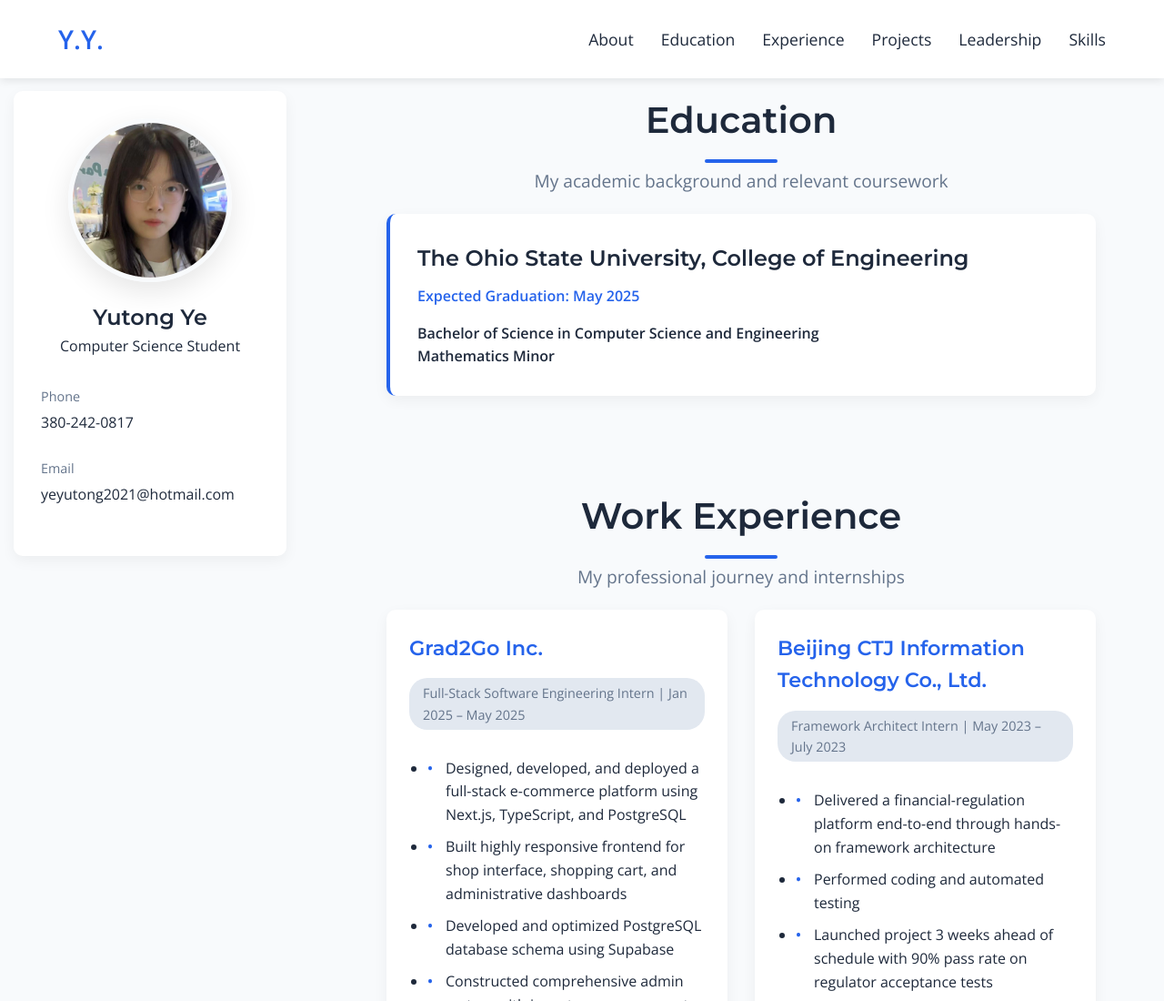
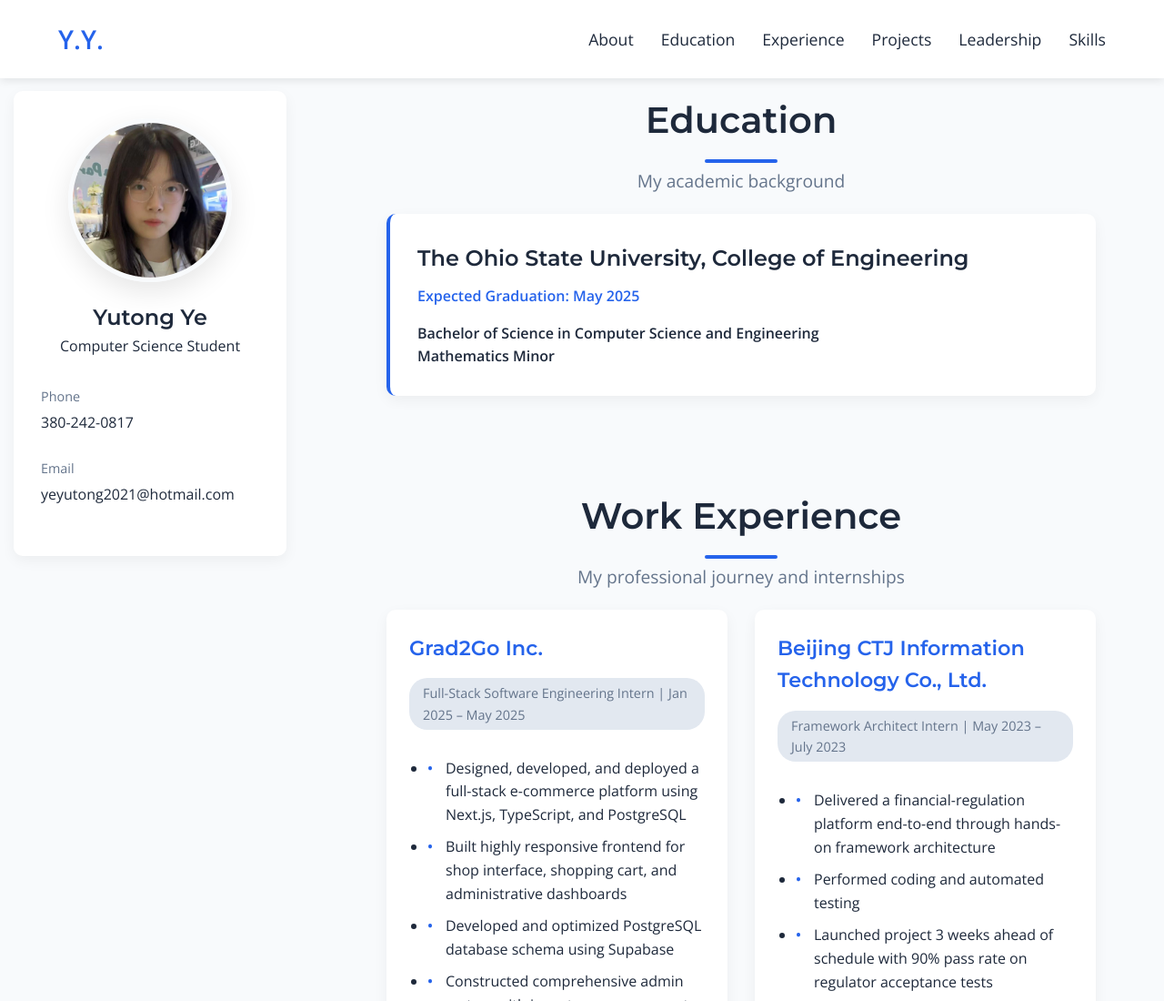
Before and after one commit to YutongYe2004/YutongYe2004.github.io, a plain HTML site: page index.html in a window 1280 px wide. Shown: the top 1100 px of the page at 91% size. Drawn offline with nearby package versions, Linux system fonts and the light colour scheme.

Commit message:
Fix: Education info error

```diff
--- a/index.html
+++ b/index.html
@@ -675,7 +675,7 @@
                 <div class="container">
                     <div class="section-title">
                         <h2>Education</h2>
-                        <p>My academic background and relevant coursework</p>
+                        <p>My academic background</p>
                     </div>
 
                     <div class="education-item">
```
